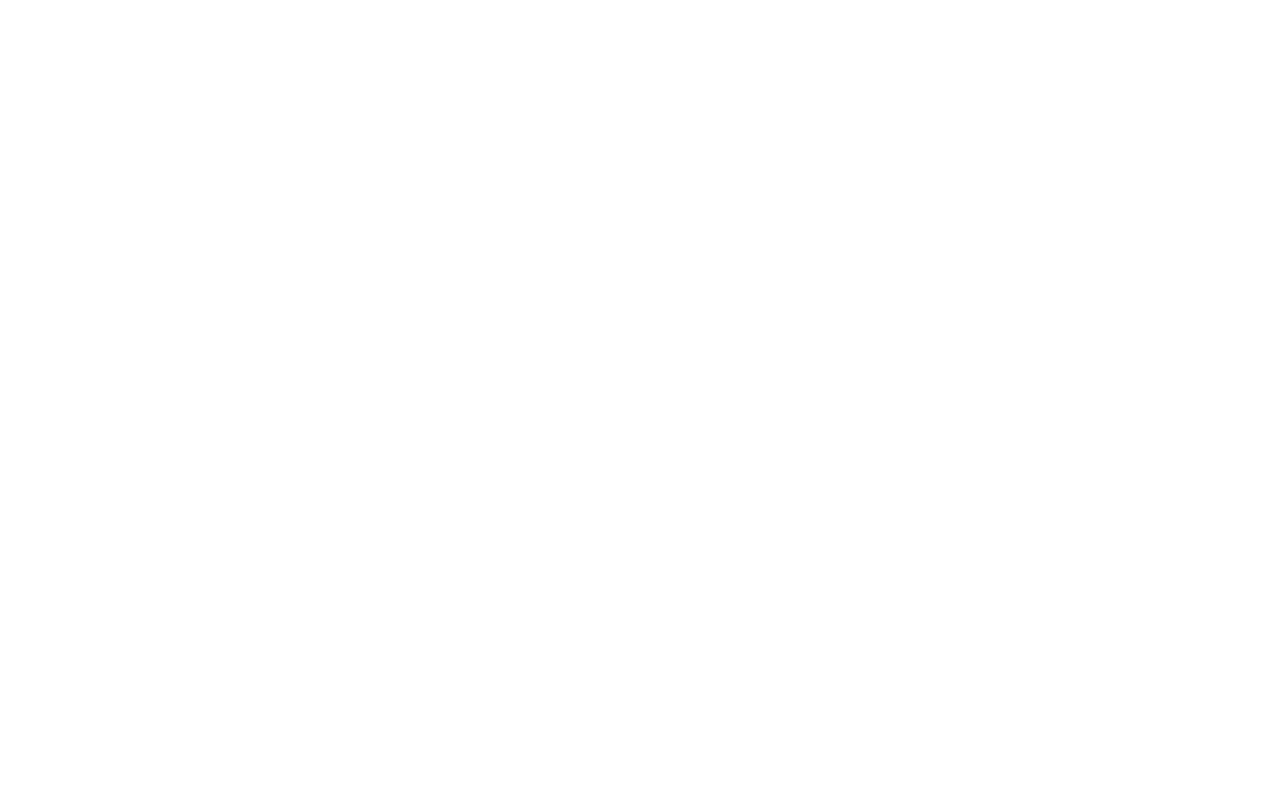
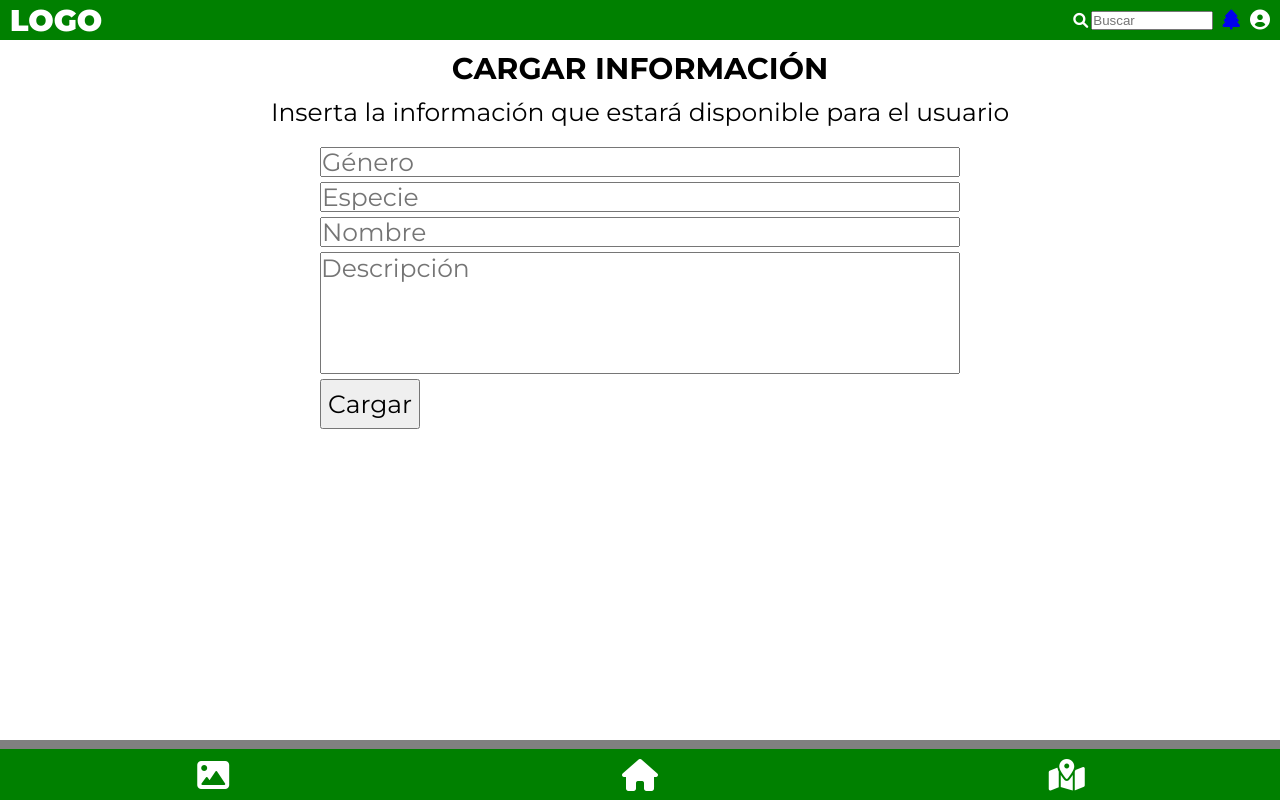
Before and after one commit to sansus3/senlleiras-sasus-3, a Vue app: page /solicitud-senlleira in a window 1280 px wide. Before the commit this address had no page. Built offline with nearby package versions, Linux system fonts and the light colour scheme.

Commit message:
Añadido formulario administrativo para incrustrar nueva senlleira

```diff
--- a/public/index.html
+++ b/public/index.html
@@ -8,7 +8,7 @@
     <title><%= htmlWebpackPlugin.options.title %></title>
     <link rel="stylesheet" href="https://cdnjs.cloudflare.com/ajax/libs/font-awesome/6.0.0-beta3/css/all.min.css" integrity="sha512-Fo3rlrZj/k7ujTnHg4CGR2D7kSs0v4LLanw2qksYuRlEzO+tcaEPQogQ0KaoGN26/zrn20ImR1DfuLWnOo7aBA==" crossorigin="anonymous" referrerpolicy="no-referrer" />
     <link rel="stylesheet" href="./design.css">
-    <script defer src="./app.js"></script>
+    <!-- <script defer src="./app.js"></script>    -->
   </head>
   <body>
     <noscript>
--- /dev/null
+++ b/src/components/senlleira-components/FormularioSenlleira.vue
@@ -0,0 +1,58 @@
+<template>
+    <section class="titulo-administracion">
+        <h2>Cargar Información</h2>
+        <p>Inserta la información que estará disponible para el usuario</p>
+
+        <form @submit.prevent class="form-administrativo" action="#" method="post">
+            <div class="administrativo-input">
+                <input type="text" id="genero" name="arbol_genero" placeholder="Género" />
+                <input type="text" id="especie" name="arbol-especie" placeholder="Especie" />
+                <input type="text" id="nombre" name="arbol-nombre" placeholder="Nombre" />
+            </div>
+            <textarea id="description" rows="4" cols="100" placeholder="Descripción"></textarea>
+            <input class="administrativo-submit" type="submit" value="Cargar" />
+        </form>
+    </section>
+</template>
+
+<style scoped>
+.titulo-administracion h2 {
+    text-align: center;
+    text-transform: uppercase;
+    font-size: 30px;
+    padding: 10px;
+}
+.titulo-administracion p {
+    font-size: 25px;
+    text-align: center;
+}
+.form-administrativo {
+    display: grid;
+    gap: 5px;
+    font-size: 25px;
+    min-width: 320px;
+    max-width: 50%;
+    margin: 20px auto;
+}
+.form-administrativo .administrativo-input {
+    display: grid;
+    grid-template-columns: repeat(auto-fit, minmax(320px, 1fr));
+    gap: 5px;
+}
+.form-administrativo .administrativo-submit {
+    width: 100px;
+    height: 50px;
+}
+.form-administrativo input {
+    height: 30px;
+    font-size: 25px;
+    font-family: montserrat;
+}
+.form-administrativo textarea {
+    resize: none;
+    width: 100%;
+    font-size: 25px;
+    font-family: montserrat;
+    min-width: 320px;
+}
+</style>
--- a/src/router/index.js
+++ b/src/router/index.js
@@ -6,6 +6,11 @@ const routes = [
     path: '/',
     name: 'Home',
     component: Home
+  },
+  {
+    path: '/solicitud-senlleira',
+    name: 'SolicitudSenlleira',
+    component: () => import('../views/senlleira/Solicitud.vue')
   },
   {
     path: '/about',
--- a/src/views/Home.vue
+++ b/src/views/Home.vue
@@ -5,7 +5,16 @@
 
     <!-- Carrusel de fotos -->
     <carrusel-vue></carrusel-vue>
-
+    <ul>
+      <li>
+        <router-link
+        class="menu-inicio"
+        :to="{ name: 'SolicitudSenlleira' }"
+        >
+          Nueva senlleira
+        </router-link>
+      </li>
+    </ul>
 
     <!-- Vista del pie de página -->
     <footer-section></footer-section>
@@ -14,9 +23,9 @@
 
 <script>
 // @ is an alias to /src
-import HeaderSection from './page_structure/HeaderSection.vue';
-import FooterSection from './page_structure/FooterSection.vue'
-import CarruselVue from './Carrusel.vue';
+import HeaderSection from '@/views/page_structure/HeaderSection.vue';
+import FooterSection from '@/views/page_structure/FooterSection.vue'
+import CarruselVue from '@/views/Carrusel.vue';
 
 export default {
   name: 'Home',
--- /dev/null
+++ b/src/views/senlleira/Solicitud.vue
@@ -0,0 +1,22 @@
+<template>
+    <div>
+        <header-section></header-section>
+        <formulario-senlleira></formulario-senlleira>
+        <footer-section></footer-section>
+    </div>
+</template>
+
+<script>
+// @ is an alias to /src
+import HeaderSection from '@/views/page_structure/HeaderSection.vue';
+import FooterSection from '@/views/page_structure/FooterSection.vue';
+import FormularioSenlleira from '@/components/senlleira-components/FormularioSenlleira';
+
+export default {
+  components: {
+    HeaderSection,
+    FooterSection,
+    FormularioSenlleira
+  }
+}
+</script>
```
